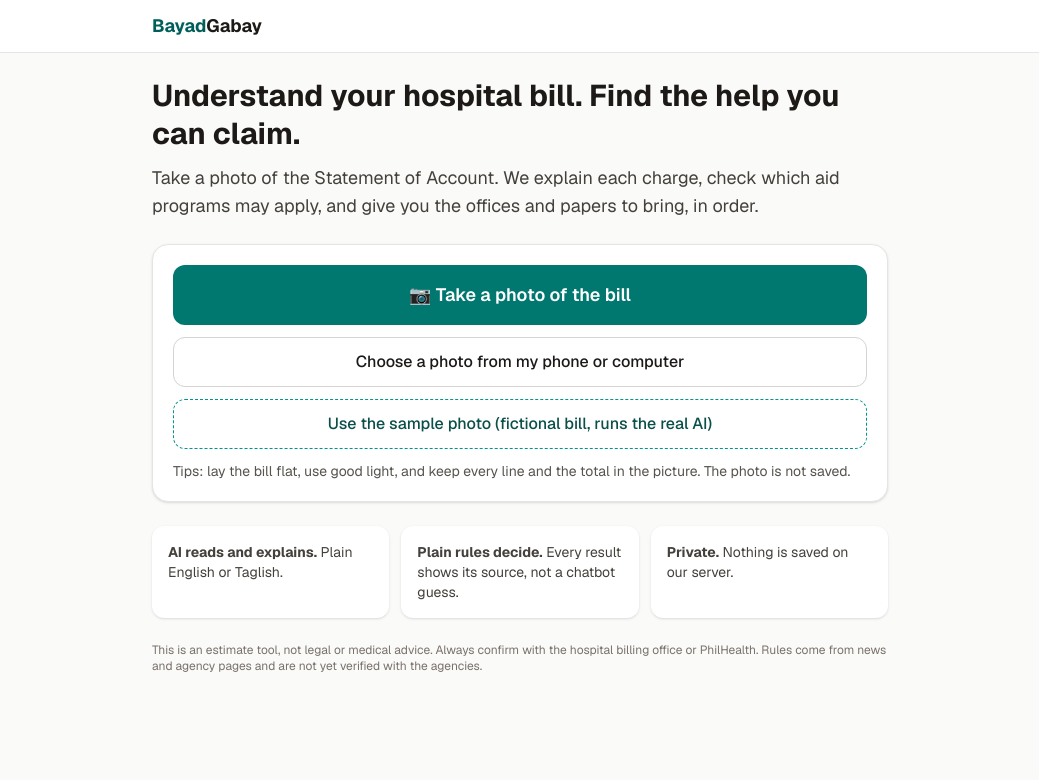
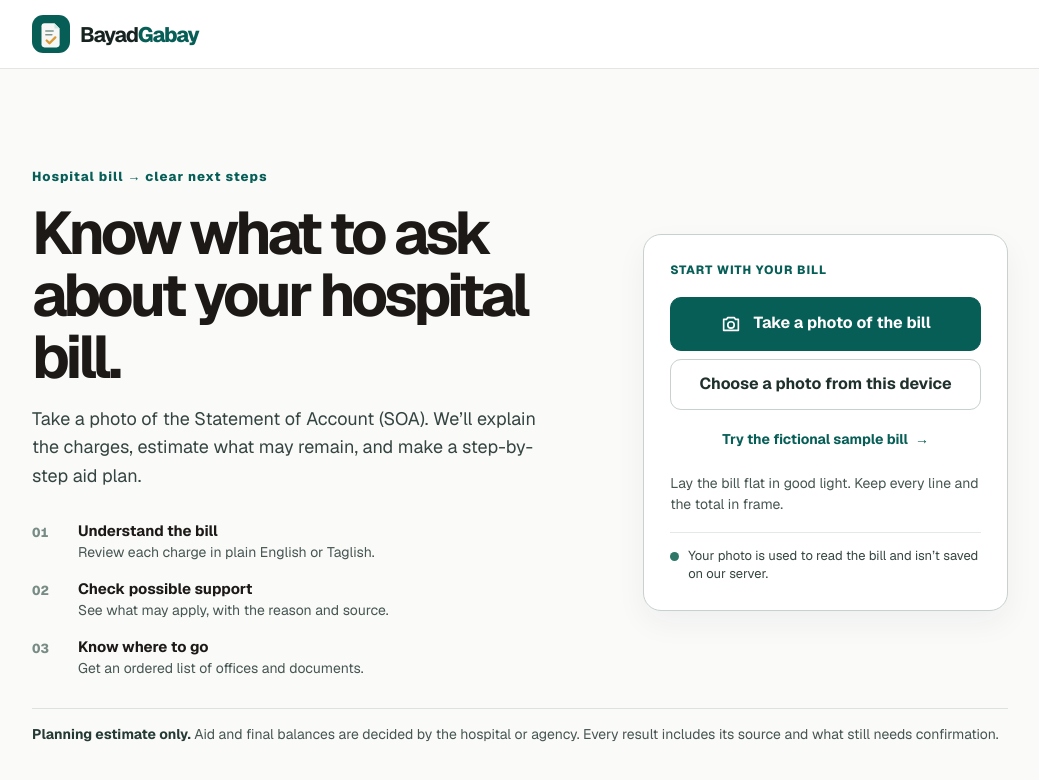
Before and after one commit to thanreiz/ux-ai-2026, a Next.js app in the folder navigator/: page / in a window 1280 px wide. Shown: the top 780 px of the page, without its empty margins (120-1159 px from the left). Built offline with nearby package versions, Linux system fonts and the light colour scheme.

Commit message:
Landing page redesign, logo, and prototype update

```diff
--- a/navigator/app/globals.css
+++ b/navigator/app/globals.css
@@ -1,8 +1,15 @@
 @import "tailwindcss";
 
 :root {
-  --background: #ffffff;
-  --foreground: #171717;
+  --background: #f7f8f6;
+  --foreground: #172321;
+  --surface: #fff;
+  --primary: #075e57;
+  --primary-hover: #064d48;
+  --muted: #465652;
+  --border: #c7d1cd;
+  --focus: #bd7200;
+  --font-body: var(--font-geist-sans), Arial, Helvetica, sans-serif;
 }
 
 @theme inline {
@@ -12,11 +19,108 @@
   --font-mono: var(--font-geist-mono);
 }
 
+* { box-sizing: border-box; }
+
+html { background: var(--background); }
 
 body {
   background: var(--background);
   color: var(--foreground);
-  font-family: var(--font-sans), Arial, Helvetica, sans-serif;
+  font-family: var(--font-body);
+  font-size: 16px;
+  line-height: 1.55;
 }
 
-@media print { body { background: #fff; } .no-print { display: none !important; } }
+button, input, select, textarea { font: inherit; }
+button { touch-action: manipulation; }
+
+:where(a, button, input, select, textarea, summary, [tabindex]):focus-visible {
+  outline: 3px solid var(--focus);
+  outline-offset: 3px;
+}
+
+a:visited { color: #5b3c78; }
+
+.brand-lockup {
+  display: inline-flex;
+  align-items: center;
+  gap: 10px;
+  min-height: 44px;
+  border: 0;
+  padding: 0;
+  background: transparent;
+  cursor: pointer;
+}
+
+.brand-mark { width: 38px; height: 38px; }
+.brand-name { color: #172321; font-size: 21px; font-weight: 650; letter-spacing: -.055em; line-height: 1; }
+.brand-name span { color: var(--primary); font-weight: 750; }
+
+.landing-grid {
+  display: grid;
+  grid-template-columns: minmax(0, 1.1fr) minmax(300px, .75fr);
+  column-gap: clamp(32px, 6vw, 76px);
+  row-gap: 18px;
+  align-items: center;
+  padding: clamp(20px, 5vw, 58px) 0 24px;
+}
+
+.landing-copy { max-width: 600px; }
+.landing-kicker, .panel-label { margin: 0; color: var(--primary); font-size: 13px; font-weight: 750; letter-spacing: .08em; }
+.landing-title { max-width: 590px; margin: 16px 0; font-size: clamp(38px, 5.2vw, 60px); font-weight: 650; letter-spacing: -.065em; line-height: 1.03; }
+.landing-intro { max-width: 540px; margin: 0; color: #344440; font-size: 18px; line-height: 1.6; }
+
+.journey { display: grid; gap: 16px; margin: 30px 0 0; padding: 0; list-style: none; }
+.journey li { display: grid; grid-template-columns: 34px 1fr; gap: 12px; align-items: start; }
+.journey li > span { color: #788b85; font-size: 13px; font-weight: 750; font-variant-numeric: tabular-nums; padding-top: 2px; }
+.journey b { display: block; font-size: 15px; line-height: 1.3; }
+.journey small { display: block; margin-top: 2px; color: var(--muted); font-size: 14px; line-height: 1.45; }
+
+.capture-panel { align-self: center; border: 1px solid var(--border); border-radius: 18px; background: var(--surface); padding: clamp(18px, 3vw, 26px); box-shadow: 0 12px 30px rgb(23 35 33 / 5%); }
+.panel-label { margin: 0 0 17px; font-size: 12px; }
+.capture-primary, .capture-secondary {
+  display: flex;
+  width: 100%;
+  min-height: 54px;
+  align-items: center;
+  justify-content: center;
+  gap: 11px;
+  border-radius: 11px;
+  padding: 12px 16px;
+  font-weight: 700;
+  cursor: pointer;
+  transition: background-color 140ms ease, border-color 140ms ease, transform 140ms ease;
+}
+.capture-primary { border: 1px solid var(--primary); background: var(--primary); color: white; }
+.capture-primary:hover { border-color: var(--primary-hover); background: var(--primary-hover); }
+.capture-primary:active, .capture-secondary:active { transform: translateY(1px); }
+.capture-primary svg { width: 22px; height: 22px; fill: none; stroke: currentColor; stroke-linecap: round; stroke-linejoin: round; stroke-width: 1.8; }
+.capture-secondary { min-height: 48px; margin-top: 8px; border: 1px solid var(--border); background: white; color: #20312d; }
+.capture-secondary:hover { background: #f1f5f3; }
+.sample-link { display: flex; min-height: 44px; align-items: center; gap: 7px; margin: 8px auto 0; border: 0; background: transparent; color: var(--primary); font-size: 14px; font-weight: 700; cursor: pointer; }
+.sample-link:hover { text-decoration: underline; text-underline-offset: 3px; }
+.capture-primary:disabled, .capture-secondary:disabled, .sample-link:disabled { cursor: wait; opacity: .7; }
+.capture-tip { margin: 11px 0 0; color: var(--muted); font-size: 14px; line-height: 1.5; }
+.privacy-note { display: flex; align-items: flex-start; gap: 9px; margin-top: 17px; border-top: 1px solid #e3e9e6; padding-top: 14px; color: #354541; font-size: 13px; line-height: 1.45; }
+.privacy-dot { width: 9px; height: 9px; flex: none; margin-top: 5px; border-radius: 50%; background: #2e7768; }
+.capture-error { margin: 12px 0 0; border-radius: 9px; background: #fff0ee; padding: 12px; color: #76241e; font-size: 14px; }
+.estimate-note { grid-column: 1 / -1; margin: 12px 0 0; border-top: 1px solid #dce3df; padding-top: 15px; color: #465652; font-size: 14px; line-height: 1.55; }
+.estimate-note b { color: #263a35; }
+
+@media (max-width: 700px) {
+  .landing-grid { grid-template-columns: 1fr; gap: 24px; padding-top: 24px; }
+  .landing-title { max-width: 540px; font-size: clamp(38px, 11vw, 50px); }
+  .landing-intro { font-size: 17px; }
+  .journey { gap: 12px; margin-top: 23px; }
+  .capture-panel { width: 100%; }
+  .estimate-note { grid-column: auto; margin-top: 0; }
+}
+
+@media (prefers-reduced-motion: reduce) {
+  *, *::before, *::after { scroll-behavior: auto !important; animation-duration: .01ms !important; animation-iteration-count: 1 !important; transition-duration: .01ms !important; }
+}
+
+@media print {
+  body { background: #fff; }
+  .no-print { display: none !important; }
+}
--- a/navigator/app/page.tsx
+++ b/navigator/app/page.tsx
@@ -117,38 +117,45 @@ export default function Home() {
   return (
     <div className="min-h-screen bg-stone-50 text-stone-900">
       <header className="no-print border-b border-stone-200 bg-white print:hidden">
-        <div className="mx-auto flex max-w-3xl items-center justify-between px-4 py-3">
-          <button onClick={() => { setStep(0); }} className="text-lg font-bold text-teal-800">Bayad<span className="text-stone-900">Gabay</span></button>
+        <div className="mx-auto flex max-w-5xl items-center justify-between px-4 py-3 sm:px-6">
+          <button onClick={() => { setStep(0); }} aria-label="BayadGabay home" className="brand-lockup">
+            <svg className="brand-mark" viewBox="0 0 88 88" aria-hidden="true"><rect width="88" height="88" rx="26" fill="#075E57"/><path d="M29 19h23l12 12v37a7 7 0 0 1-7 7H29a7 7 0 0 1-7-7V26a7 7 0 0 1 7-7Z" fill="#F7F8F6"/><path d="M52 19v12h12" fill="#CBE7E1"/><path d="M32 37h17M32 46h14" stroke="#7B958D" strokeWidth="3.5" strokeLinecap="round"/><path d="m34 59 6.5 6.5L54 52" fill="none" stroke="#D99B35" strokeWidth="5.5" strokeLinecap="round" strokeLinejoin="round"/></svg>
+            <span className="brand-name">Bayad<span>Gabay</span></span>
+          </button>
           {step > 0 && <ol className="flex gap-1 text-xs font-medium" aria-label="Progress">
             {["Bill", "About you", "Plan"].map((s, i) => <li key={s} className={`rounded-full px-3 py-1 ${step === i + 1 ? "bg-teal-700 text-white" : "bg-stone-100 text-stone-600"}`}>{s}</li>)}
           </ol>}
         </div>
       </header>
 
-      <main className="mx-auto max-w-3xl px-4 py-6">
+      <main className="mx-auto w-full max-w-5xl px-4 py-7 sm:px-6 sm:py-10">
         {step === 0 && (
-          <section className="space-y-6">
-            <div className="space-y-3">
-              <h1 className="text-3xl font-bold leading-tight">Understand your hospital bill. Find the help you can claim.</h1>
-              <p className="text-lg text-stone-700">Take a photo of the Statement of Account. We explain each charge, check which aid programs may apply, and give you the offices and papers to bring, in order.</p>
+          <section className="landing-grid">
+            <div className="landing-copy">
+              <p className="landing-kicker">Hospital bill → clear next steps</p>
+              <h1 className="landing-title">Know what to ask about your hospital bill.</h1>
+              <p className="landing-intro">Take a photo of the Statement of Account (SOA). We’ll explain the charges, estimate what may remain, and make a step-by-step aid plan.</p>
+              <ol className="journey" aria-label="What happens next">
+                <li><span>01</span><div><b>Understand the bill</b><small>Review each charge in plain English or Taglish.</small></div></li>
+                <li><span>02</span><div><b>Check possible support</b><small>See what may apply, with the reason and source.</small></div></li>
+                <li><span>03</span><div><b>Know where to go</b><small>Get an ordered list of offices and documents.</small></div></li>
+              </ol>
             </div>
-            <div className="space-y-3 rounded-2xl border border-stone-200 bg-white p-5 shadow-sm">
+            <div className="capture-panel">
+              <p className="panel-label">START WITH YOUR BILL</p>
               <input ref={camRef} type="file" accept="image/*" capture="environment" className="hidden" onChange={(e) => onFile(e.target.files?.[0])} />
               <input ref={fileRef} type="file" accept="image/*" className="hidden" onChange={(e) => onFile(e.target.files?.[0])} />
-              <button onClick={() => camRef.current?.click()} disabled={!!busy} className="w-full rounded-xl bg-teal-700 px-5 py-4 text-lg font-semibold text-white hover:bg-teal-800 disabled:opacity-60">
-                {busy || "📷 Take a photo of the bill"}
+              <button onClick={() => camRef.current?.click()} disabled={!!busy} className="capture-primary">
+                <svg viewBox="0 0 24 24" aria-hidden="true"><path d="M4 7h3l1.5-2h7L17 7h3v12H4z"/><circle cx="12" cy="13" r="3.5"/></svg>
+                <span>{busy || "Take a photo of the bill"}</span>
               </button>
-              <button onClick={() => fileRef.current?.click()} disabled={!!busy} className="w-full rounded-xl border border-stone-300 px-5 py-3 font-medium hover:bg-stone-100 disabled:opacity-60">Choose a photo from my phone or computer</button>
-              <button onClick={runSamplePhoto} disabled={!!busy} className="w-full rounded-xl border border-dashed border-teal-600 px-5 py-3 font-medium text-teal-900 hover:bg-teal-50 disabled:opacity-60">Use the sample photo (fictional bill, runs the real AI)</button>
-              <p className="text-sm text-stone-600">Tips: lay the bill flat, use good light, and keep every line and the total in the picture. The photo is not saved.</p>
-              {err && <p role="alert" className="rounded-lg bg-red-50 p-3 text-sm text-red-900">{err}</p>}
+              <button onClick={() => fileRef.current?.click()} disabled={!!busy} className="capture-secondary">Choose a photo from this device</button>
+              <button onClick={runSamplePhoto} disabled={!!busy} className="sample-link">Try the fictional sample bill <span aria-hidden="true">→</span></button>
+              <p className="capture-tip">Lay the bill flat in good light. Keep every line and the total in frame.</p>
+              {err && <p role="alert" className="capture-error">{err}</p>}
+              <div className="privacy-note"><span className="privacy-dot" aria-hidden="true"/>Your photo is used to read the bill and isn’t saved on our server.</div>
             </div>
-            <ul className="grid gap-3 text-sm text-stone-700 sm:grid-cols-3">
-              <li className="rounded-xl bg-white p-4 shadow-sm"><b>AI reads and explains.</b> Plain English or Taglish.</li>
-              <li className="rounded-xl bg-white p-4 shadow-sm"><b>Plain rules decide.</b> Every result shows its source, not a chatbot guess.</li>
-              <li className="rounded-xl bg-white p-4 shadow-sm"><b>Private.</b> Nothing is saved on our server.</li>
-            </ul>
-            <p className="text-xs text-stone-500">This is an estimate tool, not legal or medical advice. Always confirm with the hospital billing office or PhilHealth. Rules come from news and agency pages and are not yet verified with the agencies.</p>
+            <p className="estimate-note"><b>Planning estimate only.</b> Aid and final balances are decided by the hospital or agency. Every result includes its source and what still needs confirmation.</p>
           </section>
         )}
 
```
Also changed, not shown: 3 other files (tests, documents, lock files or other folders).
